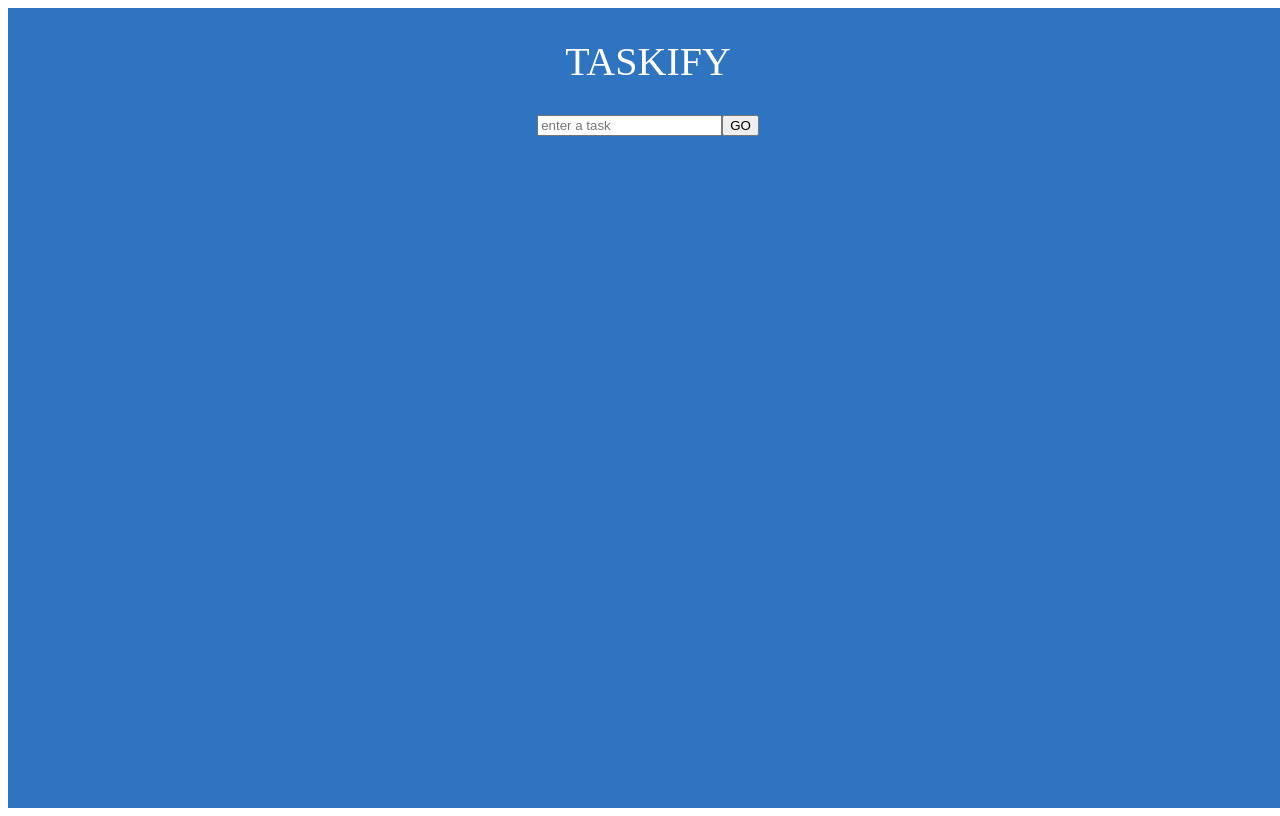
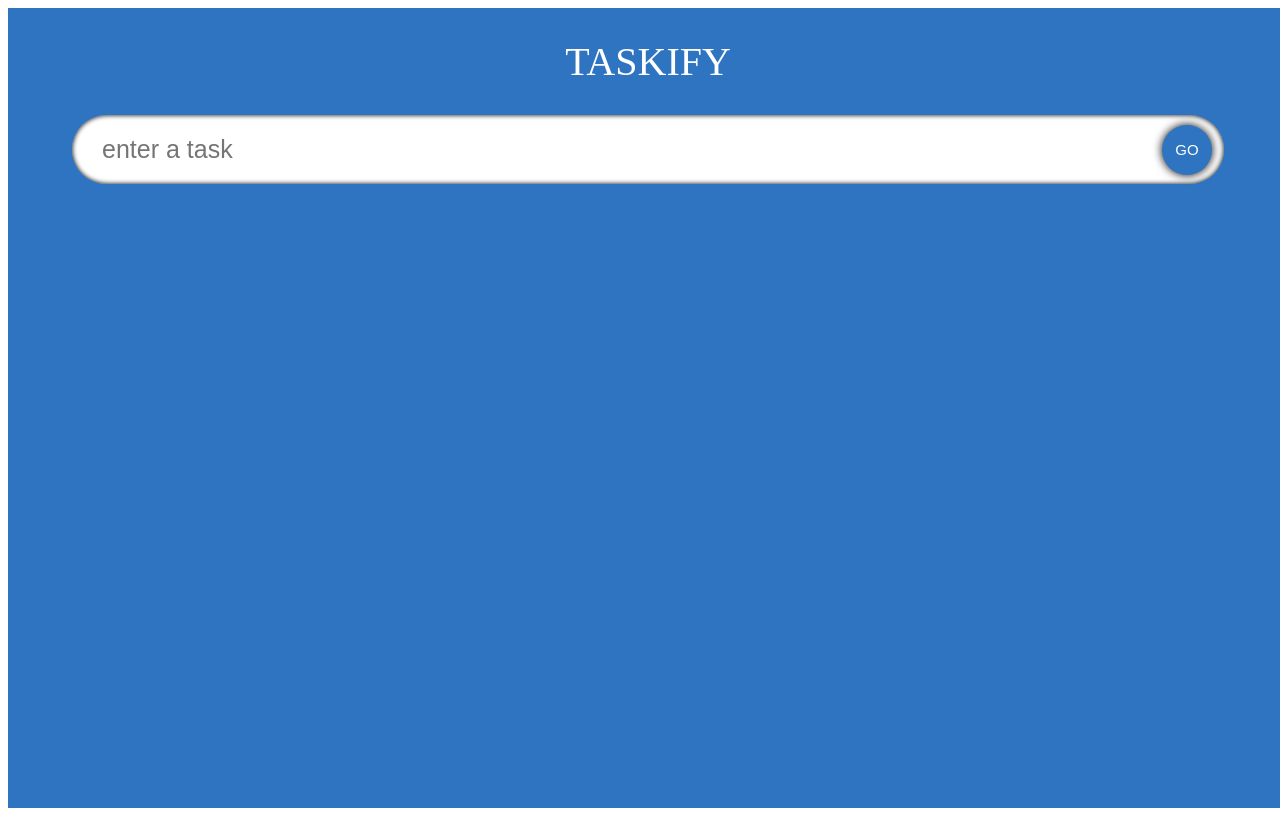
Before and after one commit to prajwalbandak/todo-app-with-typescript, a React (Create React App) app: page / in a window 1280 px wide. Built offline with nearby package versions, Linux system fonts and the light colour scheme; a web font is replaced by a local one.

Commit message:
#04: Added the submit button and its functionality.

```diff
--- a/src/components/InputField.jsx
+++ b/src/components/InputField.jsx
@@ -1,4 +1,5 @@
 import React from 'react'
+import "./styles.css"
 
 const InputField = () => {
   return (
--- /dev/null
+++ b/src/components/styles.css
@@ -0,0 +1,41 @@
+.input {
+    display: flex;
+    width: 90%;
+    position: relative;
+    align-items: center;
+}
+
+.input__box {
+    width: 100%;
+    border-radius: 50px;
+    padding: 20px 30px;
+    font-size: 25px;
+    border: none;
+    transition: 0.2s;
+    box-shadow: inset 0 0 5px black;
+}
+
+.input__box:focus {
+    box-shadow: 0 0 10px 1000px rgba(0, 0, 0, 0.5);
+    outline: none;
+}
+
+.input_submit {
+    position: absolute;
+    width: 50px;
+    height: 50px;
+    margin: 12px;
+    border-radius: 50px;
+    right: 0px;
+    border: none;
+    font-size: 15px;
+    background-color: #2f74c0;
+    color: white;
+    transition: 0.2s all;
+    box-shadow: 0 0 10px black;
+}
+
+.input_submit:active {
+    transform: scale(0.8);
+    box-shadow: 0 0 5px black;
+}
```
